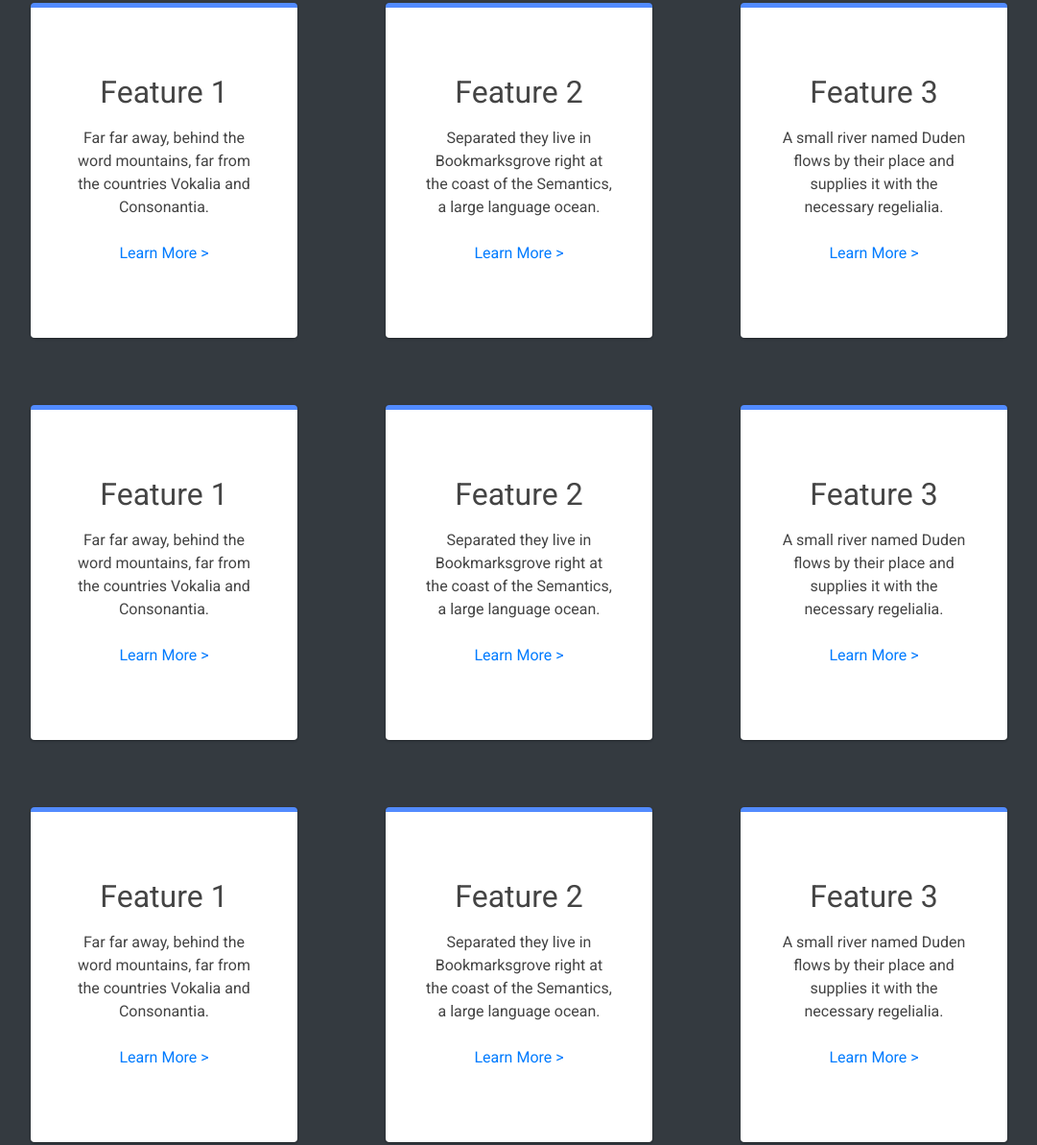
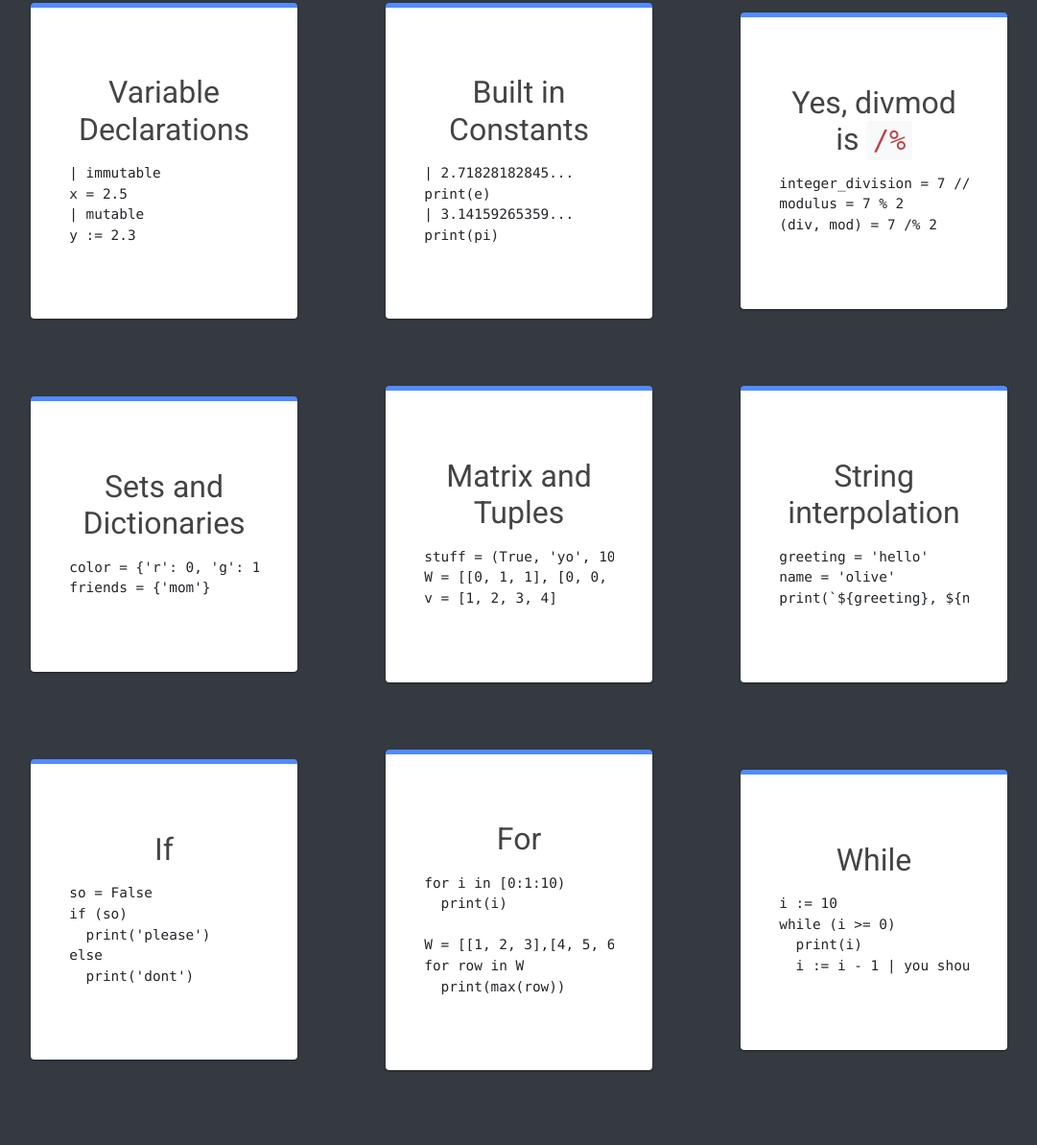
Before and after one commit to eileenchoe/olive, a website: page website/features.html in a window 1280 px wide. Shown: the part 1321-2514 px from the top of the page at 96% size, without its empty margins (99-1180 px from the left). Drawn offline with nearby package versions, Linux system fonts and the light colour scheme.

Commit message:
add more features to list

```diff
--- a/website/css/styles.css
+++ b/website/css/styles.css
@@ -1,5 +1,4 @@
 pre {
-  overflow-x:hidden;
   align-content: left;
   text-align: left;
   white-space: nowrap;
--- a/website/features.html
+++ b/website/features.html
@@ -69,7 +69,7 @@
                 <h3><strong>.oil extensions</strong></h3>
                 <pre><code>
                     +-- yarn.lock<br>
-                    +-- Project<br>
+                    +-- Extracts<br>
                     + &nbsp +-- corn.oil<br>
                     + &nbsp +-- truffle.oil<br>
                     + &nbsp +-- olive.oil
@@ -79,7 +79,11 @@
               <div class="col-12 col-sm-4 col-lg-3 m-auto pt-4 pt-sm-0">
                 <img alt="image" class="fdb-icon" src="./imgs/Circle-comment.svg">
                 <h3><strong>Stylish comments</strong></h3>
-                <pre><code>| Have you ever seen such<br>| stylish comments?<br>| ...<br>| I didn't think so</code></pre>
+                <pre><code>
+                  | Have you ever seen such<br>
+                  | stylish comments?<br><br>
+                  | ...<br>
+                  | We didn't think so</code></pre>
               </div>
 
               <div class="col-12 col-sm-4 col-lg-3 m-auto pt-4 pt-sm-0">
@@ -88,8 +92,8 @@
                 <pre><code>
                     | built in matrix support<br>
                     A, B := [0, 4 ,5], [[3], [7]]<br><br>
-                    | and what we call ranges<br>
-                    decimals = [0:1:10)
+                    | and something we call ranges<br>
+                    evens = [0:2:10)
                   </code></pre>
               </div>
 
@@ -112,23 +116,35 @@
       <div class="row text-center justify-content-sm-center no-gutters">
         <div class="col-12 col-sm-10 col-md-8 col-lg-7 col-xl-3 m-auto">
           <div class="fdb-box fdb-touch">
-            <h2>Feature 1</h2>
-            <p>Far far away, behind the word mountains, far from the countries Vokalia and Consonantia.</p>
-            <p class="mt-4"><a href="#">Learn More &gt;</a></p>
+            <h2>Variable Declarations</h2>
+            <pre><code>
+              | immutable<br>
+              x = 2.5<br>
+              | mutable<br>
+              y := 2.3
+            </code></pre>
+
           </div>
         </div>
         <div class="col-12 col-sm-10 col-md-8 col-lg-7 col-xl-3 m-auto pt-5 pt-xl-0">
           <div class="fdb-box fdb-touch">
-            <h2>Feature 2</h2>
-            <p>Separated they live in Bookmarksgrove right at the coast of the Semantics, a large language ocean.</p>
-            <p class="mt-4"><a href="#">Learn More &gt;</a></p>
+            <h2>Built in Constants</h2>
+            <pre><code>
+                | 2.71828182845...<br>
+                print(e)<br>
+                | 3.14159265359...<br>
+                print(pi)<br>
+              </code></pre>
           </div>
         </div>
         <div class="col-12 col-sm-10 col-md-8 col-lg-7 col-xl-3 m-auto pt-5 pt-xl-0">
           <div class="fdb-box fdb-touch">
-            <h2>Feature 3</h2>
-            <p>A small river named Duden flows by their place and supplies it with the necessary regelialia.</p>
-            <p class="mt-4"><a href="#">Learn More &gt;</a></p>
+            <h2>Yes, divmod is <code>/%</code></h2>
+            <pre><code>
+                integer_division = 7 // 2<br>
+                modulus = 7 % 2<br>
+                (div, mod) = 7 /% 2<br>
+              </code></pre>
           </div>
         </div>
       </div>
@@ -136,51 +152,72 @@
       <div class="row-70"></div>
 
       <div class="row text-center justify-content-sm-center no-gutters">
-        <div class="col-12 col-sm-10 col-md-8 col-lg-7 col-xl-3 m-auto">
+          <div class="col-12 col-sm-10 col-md-8 col-lg-7 col-xl-3 m-auto pt-5 pt-xl-0">
               <div class="fdb-box fdb-touch">
-            <h2>Feature 1</h2>
-            <p>Far far away, behind the word mountains, far from the countries Vokalia and Consonantia.</p>
-            <p class="mt-4"><a href="#">Learn More &gt;</a></p>
+                <h2>Sets and Dictionaries</h2>
+                <pre><code>
+                    color = {'r': 0, 'g': 12, 'b': -3}<br>
+                    friends = {'mom'}<br>
+                  </code></pre>
               </div>
             </div>
             <div class="col-12 col-sm-10 col-md-8 col-lg-7 col-xl-3 m-auto pt-5 pt-xl-0">
                 <div class="fdb-box fdb-touch">
-            <h2>Feature 2</h2>
-            <p>Separated they live in Bookmarksgrove right at the coast of the Semantics, a large language ocean.</p>
-            <p class="mt-4"><a href="#">Learn More &gt;</a></p>
+                  <h2>Matrix and Tuples</h2>
+                  <pre><code>
+                      stuff = (True, 'yo', 10)<br>
+                      W = [[0, 1, 1], [0, 0, 1], [0, 0, 1]]<br>
+                      v = [1, 2, 3, 4] <br>
+                    </code></pre>
                 </div>
               </div>
               <div class="col-12 col-sm-10 col-md-8 col-lg-7 col-xl-3 m-auto pt-5 pt-xl-0">
                   <div class="fdb-box fdb-touch">
-            <h2>Feature 3</h2>
-            <p>A small river named Duden flows by their place and supplies it with the necessary regelialia.</p>
-            <p class="mt-4"><a href="#">Learn More &gt;</a></p>
+                    <h2>String interpolation</h2>
+                    <pre><code>
+                        greeting = 'hello'<br>
+                        name = 'olive'<br>
+                        print(`${greeting}, ${name}`)<br>
+                      </code></pre>
                   </div>
                 </div>
       </div>
 
       <div class="row-70"></div>
-
       <div class="row text-center justify-content-sm-center no-gutters">
-        <div class="col-12 col-sm-10 col-md-8 col-lg-7 col-xl-3 m-auto">
+      <div class="col-12 col-sm-10 col-md-8 col-lg-7 col-xl-3 m-auto pt-5 pt-xl-0">
           <div class="fdb-box fdb-touch">
-            <h2>Feature 1</h2>
-            <p>Far far away, behind the word mountains, far from the countries Vokalia and Consonantia.</p>
-            <p class="mt-4"><a href="#">Learn More &gt;</a></p>
+            <h2>If</h2>
+            <pre><code>
+                so = False<br>
+                if (so)<br>
+                &nbsp print('please')<br>
+                else<br>
+                &nbsp print('dont')
+              </code></pre>
           </div>
         </div>
         <div class="col-12 col-sm-10 col-md-8 col-lg-7 col-xl-3 m-auto pt-5 pt-xl-0">
             <div class="fdb-box fdb-touch">
-            <h2>Feature 2</h2>
-            <p>Separated they live in Bookmarksgrove right at the coast of the Semantics, a large language ocean.</p>
-            <p class="mt-4"><a href="#">Learn More &gt;</a></p>
+              <h2>For</h2>
+              <pre><code>
+                  for i in [0:1:10)<br>
+                  &nbsp print(i)<br><br>
+                  W = [[1, 2, 3],[4, 5, 6]]<br>
+                  for row in W<br>
+                  &nbsp print(max(row))<br>
+                </code></pre>
             </div>
         </div>
         <div class="col-12 col-sm-10 col-md-8 col-lg-7 col-xl-3 m-auto pt-5 pt-xl-0">
             <div class="fdb-box fdb-touch">
-            <h2>Feature 3</h2>
-            <p>A small river named Duden flows by their place and supplies it with the necessary regelialia.</p>
-            <p class="mt-4"><a href="#">Learn More &gt;</a></p>
+              <h2>While</h2>
+              <pre><code>
+                  i := 10<br>
+                  while (i >= 0)<br>
+                  &nbsp print(i)<br>
+                  &nbsp i := i - 1 | you should not do this...
+                </code></pre>
             </div>
           </div>
       </div>
```
Lines whose indentation alone changed are shown as unchanged.
